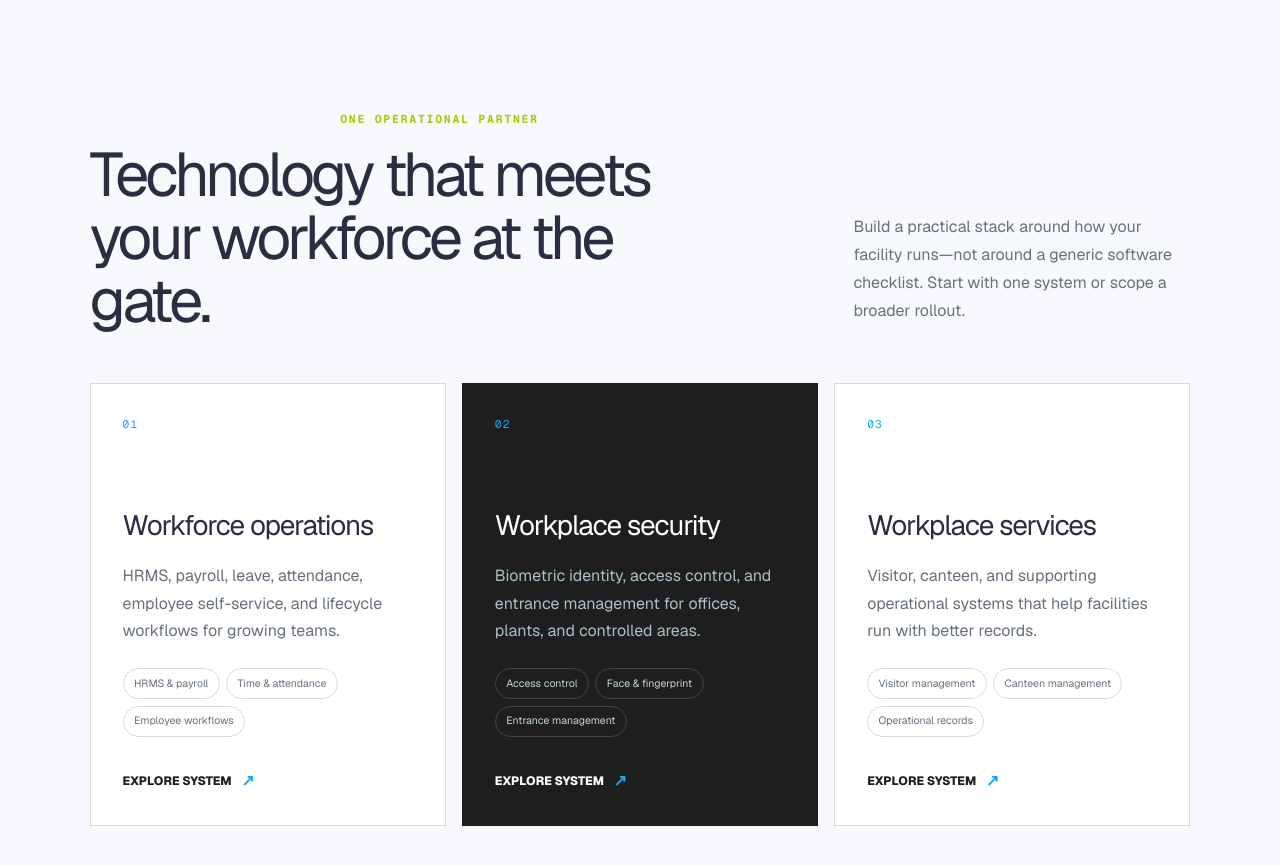
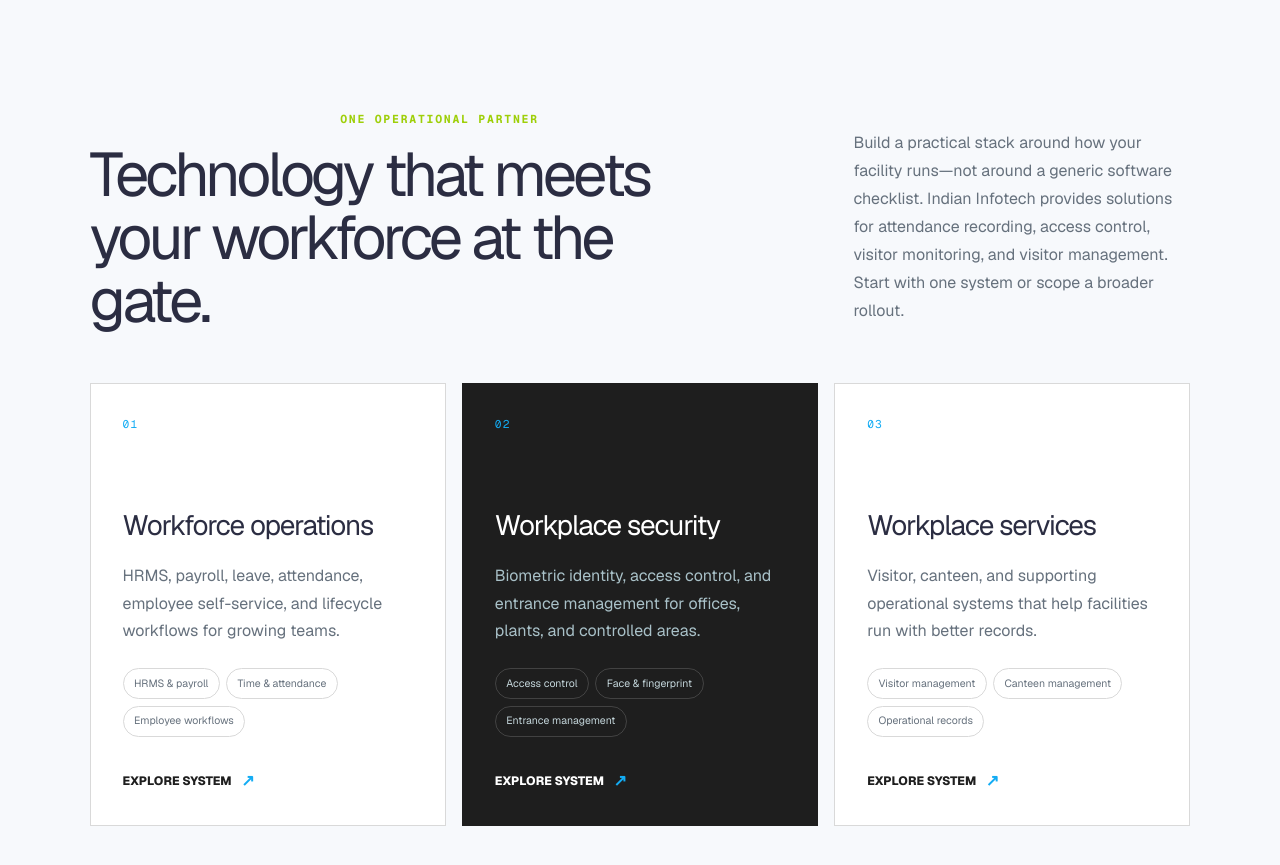
Before and after one commit to dishan2301/indian-info-website-2, a Next.js app: page / in a window 1280 px wide. Shown: the part 2160-3025 px from the top of the page. Built offline with nearby package versions, Linux system fonts and the light colour scheme.

Commit message:
content: reflect published solution scope

```diff
--- a/app/page.tsx
+++ b/app/page.tsx
@@ -137,7 +137,9 @@ export default function Home() {
           </div>
           <p>
             Build a practical stack around how your facility runs—not around a generic
-            software checklist. Start with one system or scope a broader rollout.
+            software checklist. Indian Infotech provides solutions for attendance recording,
+            access control, visitor monitoring, and visitor management. Start with one
+            system or scope a broader rollout.
           </p>
         </div>
         <div className="pillar-grid">
```
